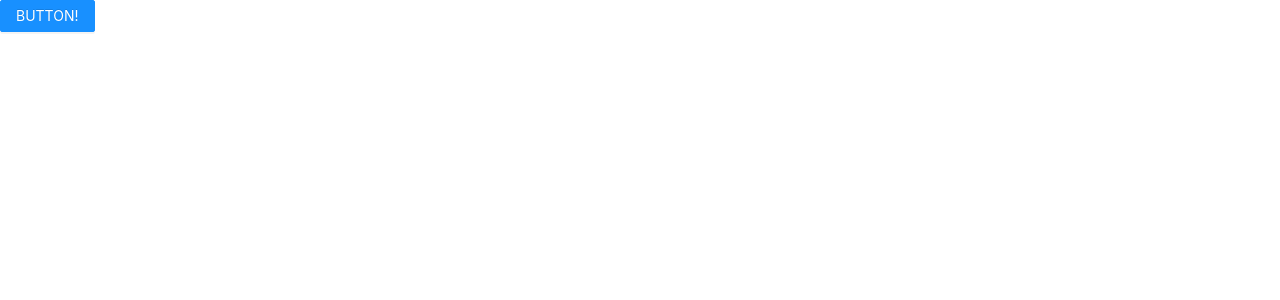
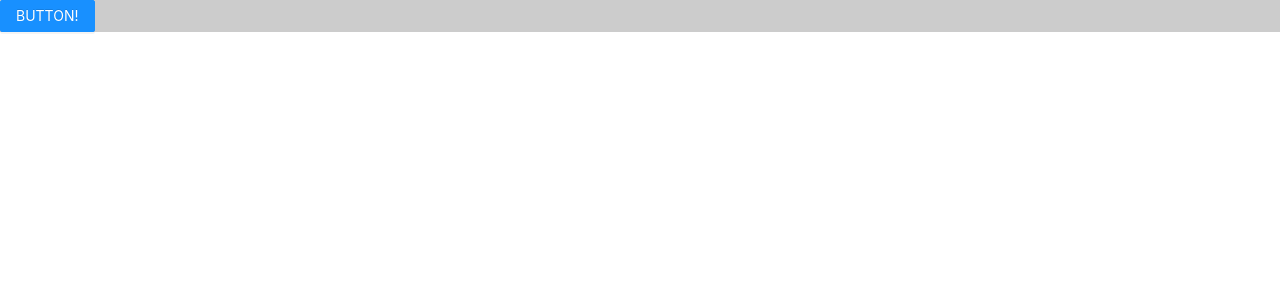
Before and after one commit to Arno-2021/react-geek, a React (Create React App) app: page /home in a window 1280 px wide. Shown: the top 300 px of the page. Built offline with nearby package versions, Linux system fonts and the light colour scheme.

Commit message:
layout---inject module scss demo

```diff
--- a/src/pages/Layout/index.jsx
+++ b/src/pages/Layout/index.jsx
@@ -1,8 +1,9 @@
 import React from 'react'
 import { Button } from 'antd'
+import styles from './index.module.scss'
 export default function Layout() {
     return (
-        <div>
+        <div className={styles.demo}>
             <Button type='primary'>BUTTON!</Button>
         </div>
     )
--- /dev/null
+++ b/src/pages/Layout/index.module.scss
@@ -0,0 +1,3 @@
+.demo {
+    background-color: #ccc;
+}
```
